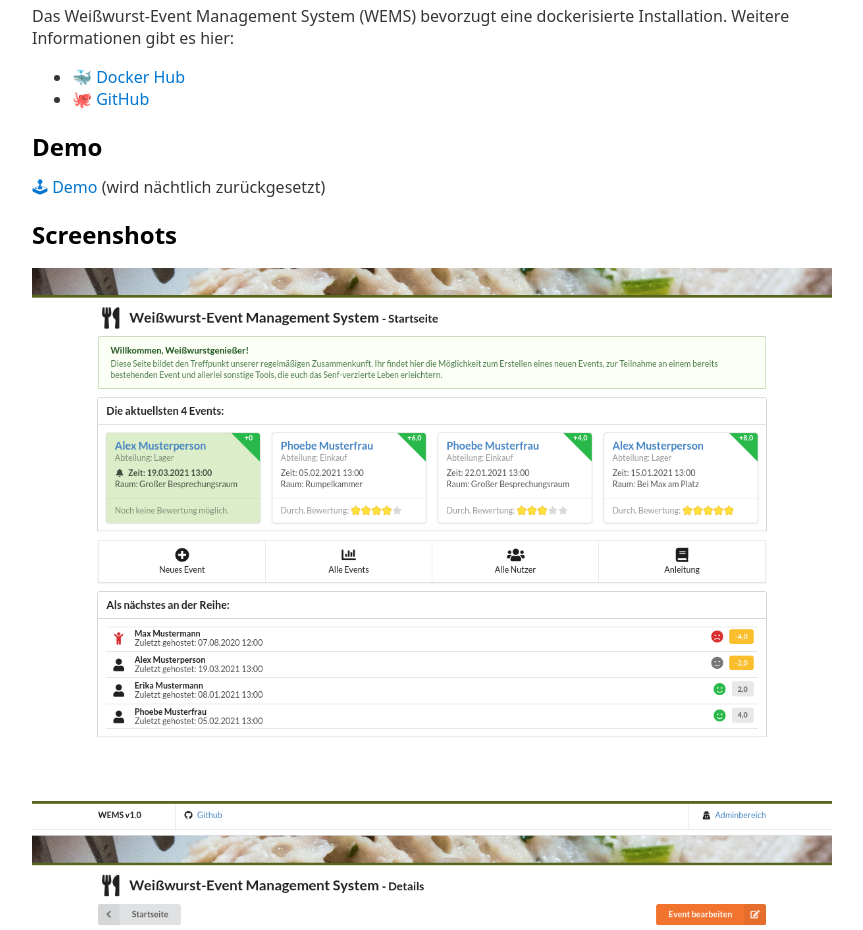
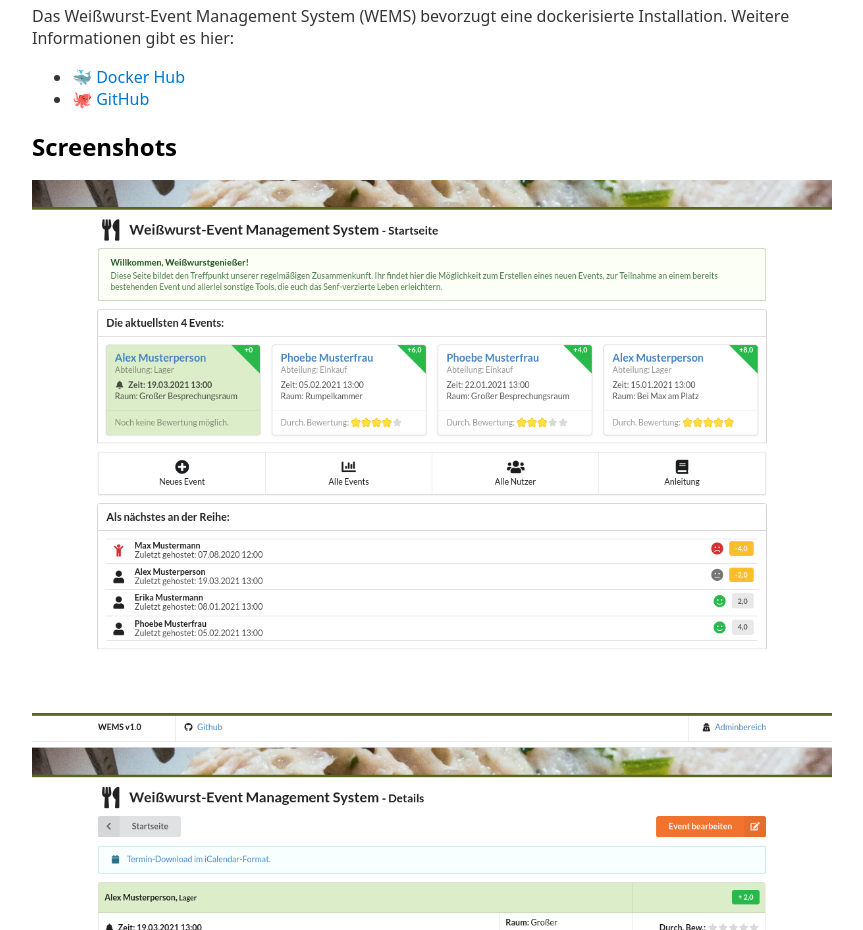
Before and after one commit to ignitedPotato/wems-website, a plain HTML site: page index.html in a window 1280 px wide. Shown: the part 820-1750 px from the top of the page, without its empty margins (208-1071 px from the left). Drawn offline with Linux system fonts and the light colour scheme.

Commit message:
Remove Demo

```diff
--- a/index.html
+++ b/index.html
@@ -47,9 +47,6 @@
 		<li>🐙 <a href="https://github.com/ignitedPotato/wems">GitHub</a></li>
 	</ul>
 
-	<h2>Demo</h2>
-	<a href="https://demo.weisswurst.cloud">🕹 Demo </a> (wird nächtlich zurückgesetzt)
-
 	<h2>Screenshots</h2>
 	<p>
 		<img src="screenshot1.png" alt="Screenshot 1"><br>
```
